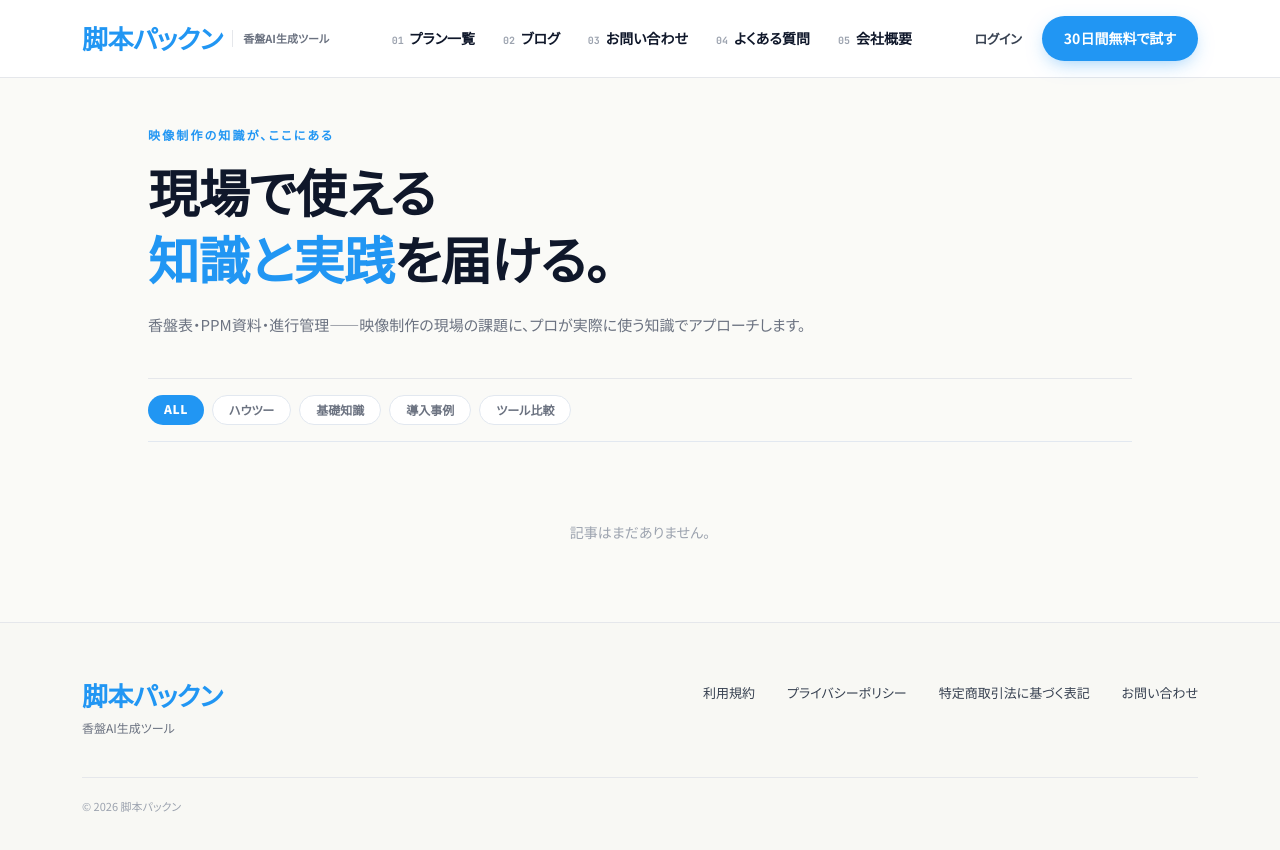
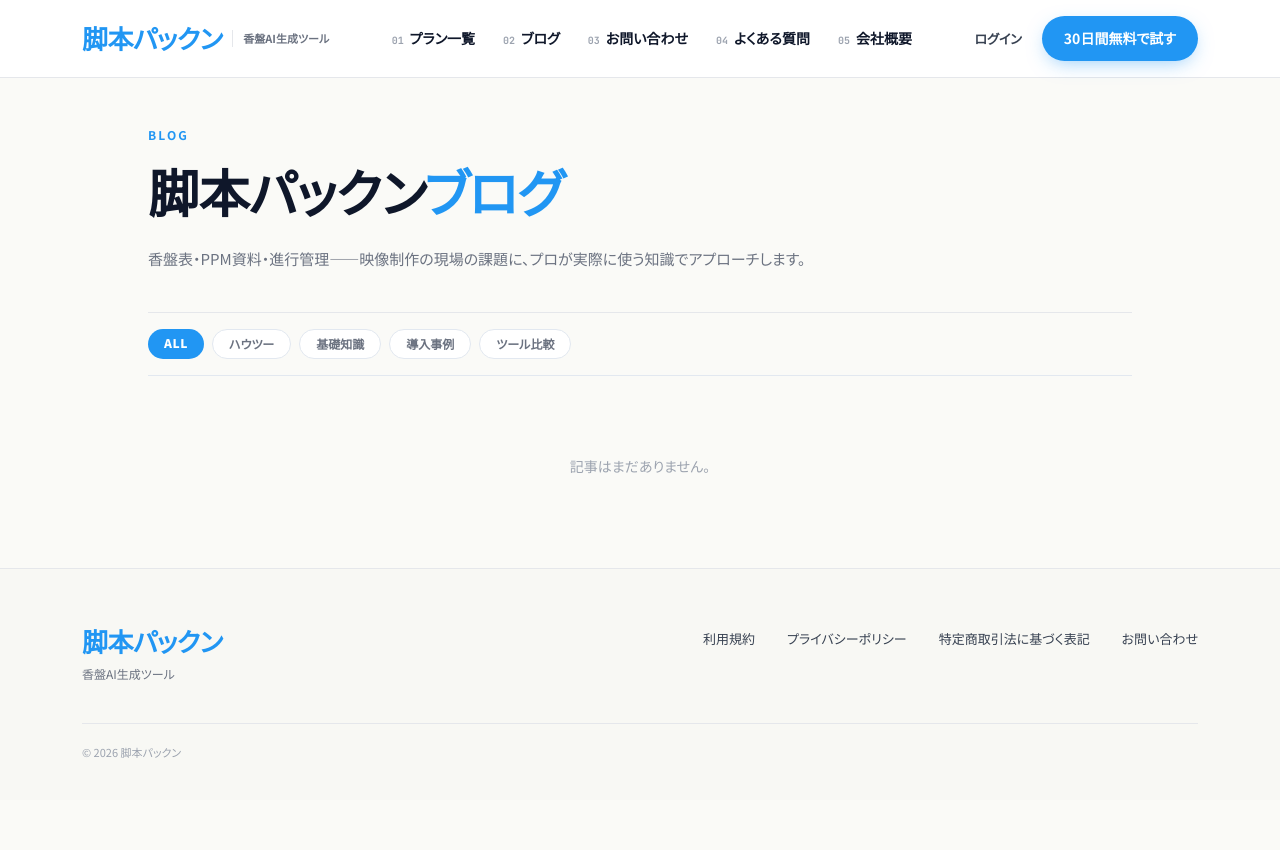
Before and after one commit to Tetsuya-Sakamoto/kyakuhon-pakkun-blog, a Next.js app: page / in a window 1280 px wide. Shown: the top 850 px of the page. After the commit the page ends 800 px from the top, so only its background shows below. Built offline with nearby package versions, Linux system fonts and the light colour scheme.

Commit message:
ブログhero見出しを「脚本パックンブログ」に変更
ブログページとわかる大見出しに修正、overlineもBLOGに統一

Co-Authored-By: Claude Sonnet 4.6 <noreply@anthropic.com>

```diff
--- a/src/app/page.tsx
+++ b/src/app/page.tsx
@@ -45,11 +45,10 @@ export default function BlogIndexPage() {
         {/* ── Hero ── */}
         <section className="pt-12 pb-10 border-b" style={{ borderColor: "#E5E7EB" }}>
           <p style={{ fontSize: 12, fontWeight: 700, color: "#2196F3", letterSpacing: "0.18em", textTransform: "uppercase", marginBottom: 14, fontFamily: "'Noto Sans JP', sans-serif" }}>
-            映像制作の知識が、ここにある
+            BLOG
           </p>
           <h1 style={{ fontSize: "clamp(2rem, 5vw, 3.2rem)", fontWeight: 800, color: "#0F172A", lineHeight: 1.3, letterSpacing: "-0.015em", marginBottom: 20, fontFeatureSettings: '"palt"' }}>
-            現場で使える<br />
-            <span style={{ color: "#2196F3" }}>知識と実践</span>を届ける。
+            脚本パックン<span style={{ color: "#2196F3" }}>ブログ</span>
           </h1>
           <p style={{ fontSize: 15, color: "#6B7280", lineHeight: 1.8 }}>
             {"香盤表・PPM資料・進行管理——映像制作の現場の課題に、プロが実際に使う知識でアプローチします。"}
```
